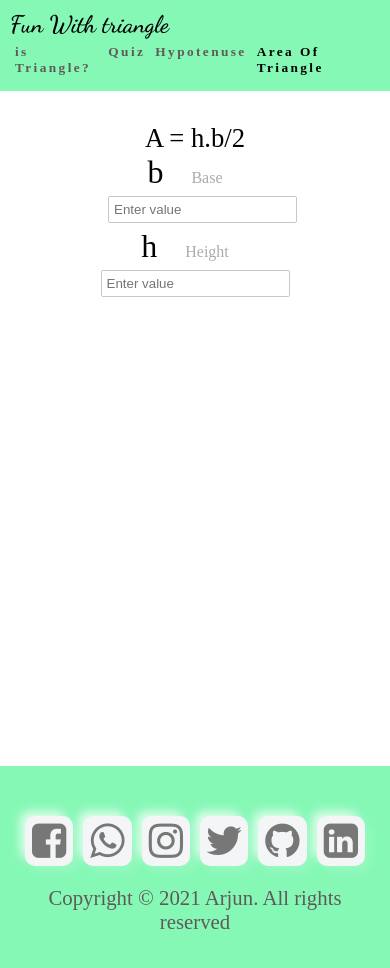
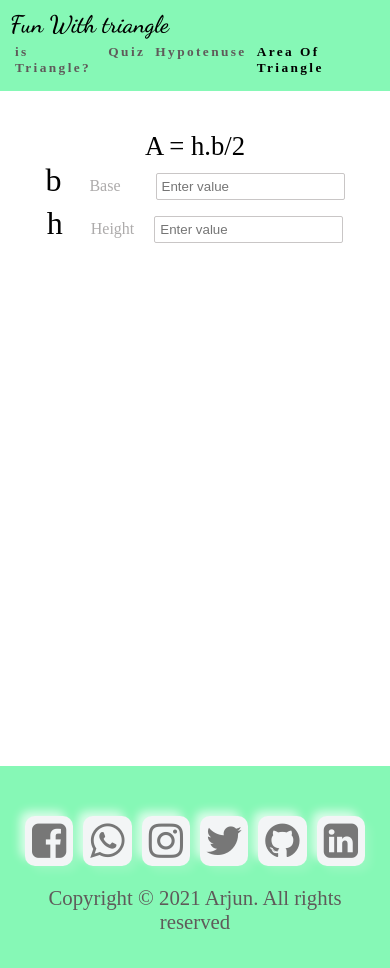
Before and after one commit to arjun-computer-geek/fun-with-triangle, a React (Create React App) app: page /area-of-triangle in a window 390 px wide. Shown: the top 968 px of the page. Built offline with nearby package versions, Linux system fonts and the light colour scheme; the HTML template or start-up script is replaced by a standard one.

Commit message:
style - making AOT section  mobile responsive

```diff
--- a/src/component/AreaOfTriangle.css
+++ b/src/component/AreaOfTriangle.css
@@ -24,3 +24,11 @@
 .area-of-triangle-container input:focus{
     border: 1px solid rgb(0, 0, 0);
 }
+
+@media only screen and (max-width: 600px){
+    .area-of-triangle-container{
+        width: 90%;
+        padding: 0px;
+        padding-top: 40px;
+    }
+}
```
